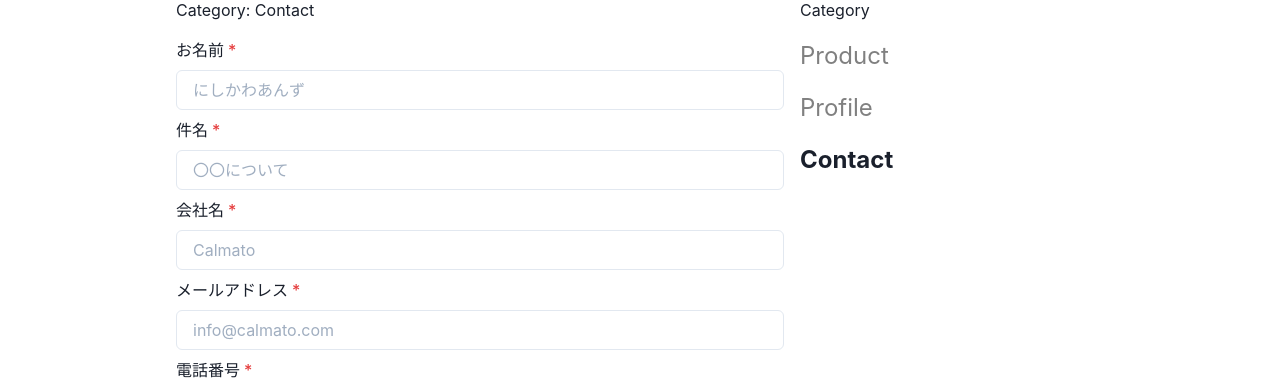
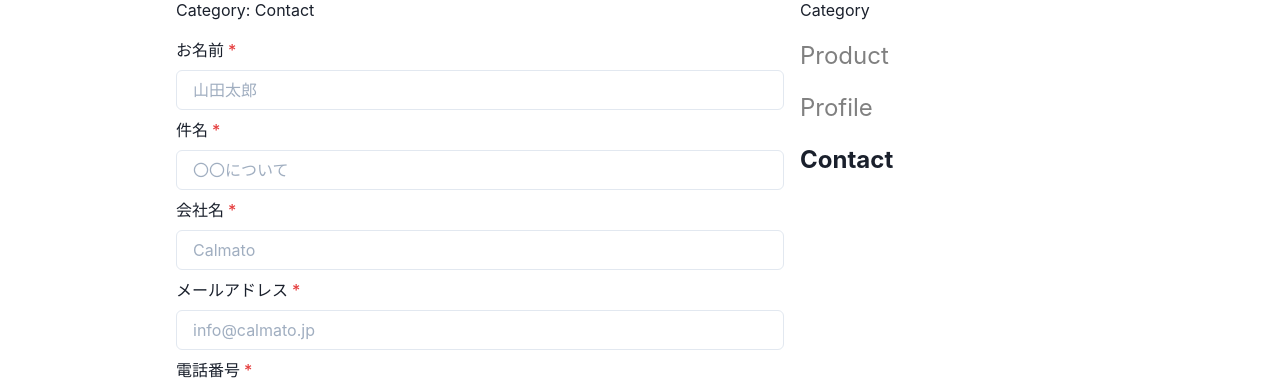
Before and after one commit to calmato/web, a Next.js app: page / in a window 1280 px wide. Both pictures are taken after a click on the button "Contact". Shown: the part 760-1150 px from the top of the page. Built offline with nearby package versions, Linux system fonts and the light colour scheme.

Commit message:
Fix: fixed place holder

```diff
--- a/src/components/ContactForm.tsx
+++ b/src/components/ContactForm.tsx
@@ -11,7 +11,7 @@ export function ContactForm() {
       <VStack>
         <FormControl id="name" isRequired>
           <FormLabel>お名前</FormLabel>
-          <Input placeholder="にしかわあんず" name="name" />
+          <Input placeholder="山田太郎" name="name" />
         </FormControl>
 
         <FormControl id="subject" isRequired>
@@ -26,7 +26,7 @@ export function ContactForm() {
 
         <FormControl id="email" isRequired>
           <FormLabel>メールアドレス</FormLabel>
-          <Input placeholder="info@calmato.com" type="email" name="email" />
+          <Input placeholder="info@calmato.jp" type="email" name="email" />
         </FormControl>
 
         <FormControl id="phone-number" isRequired>
```
